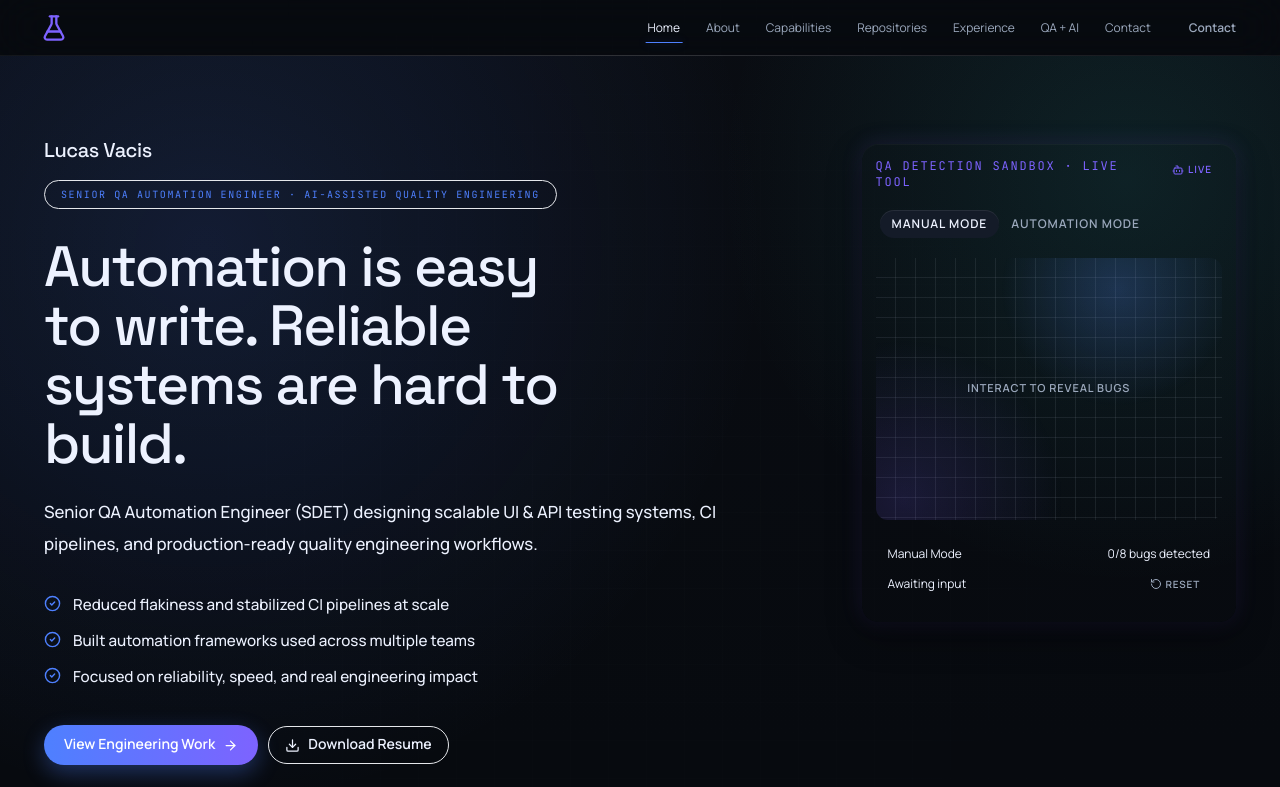
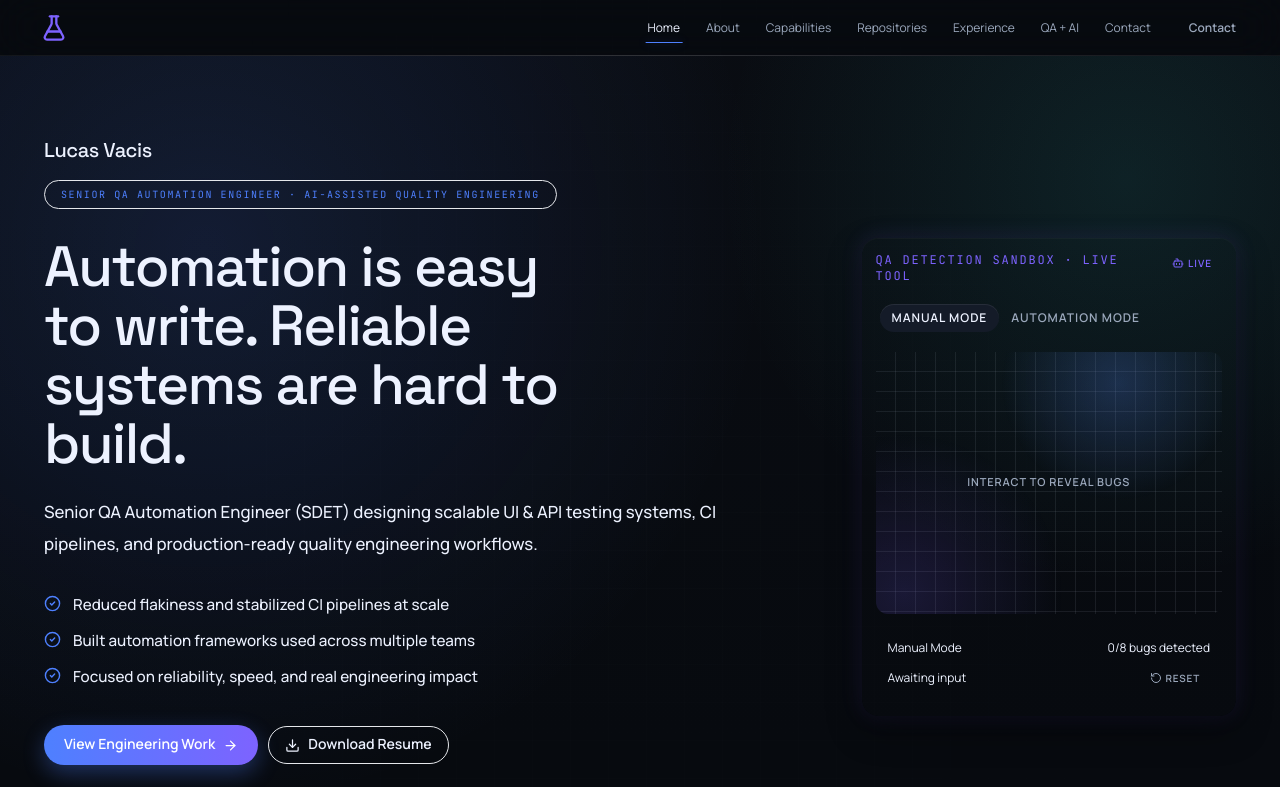
Before and after one commit to lucasvacis87/portfolio-lucas-vacis, a React (Vite) app: page / in a window 1280 px wide. Shown: the top 787 px of the page. Built offline with nearby package versions, Linux system fonts and the light colour scheme.

Commit message:
style(hero): center and enlarge interactive sandbox on desktop

```diff
--- a/src/components/sections/HeroSection.tsx
+++ b/src/components/sections/HeroSection.tsx
@@ -36,7 +36,7 @@ export function HeroSection(): JSX.Element {
       <div className="pointer-events-none absolute inset-0 bg-[radial-gradient(circle_at_16%_22%,rgba(78,128,255,0.14),transparent_44%),radial-gradient(circle_at_88%_14%,rgba(55,208,201,0.11),transparent_30%)]" />
       <div className="pointer-events-none absolute inset-0 bg-[linear-gradient(rgba(155,167,180,0.05)_1px,transparent_1px),linear-gradient(90deg,rgba(155,167,180,0.05)_1px,transparent_1px)] bg-[size:38px_38px] opacity-30 [mask-image:radial-gradient(circle_at_center,black,transparent_88%)]" />
       <div className={`relative ${containerClassName}`}>
-        <div className="grid gap-12 px-2 lg:grid-cols-[minmax(0,1.35fr)_minmax(300px,0.65fr)] lg:items-start lg:gap-10 md:px-3">
+        <div className="grid gap-12 px-2 lg:grid-cols-[minmax(0,1.35fr)_minmax(300px,0.65fr)] lg:items-center lg:gap-10 md:px-3">
           <motion.div
             variants={staggerContainer}
             initial="hidden"
@@ -115,7 +115,7 @@ export function HeroSection(): JSX.Element {
             initial="hidden"
             whileInView="show"
             viewport={{ once: true, margin: "-64px" }}
-            className="lg:pt-2"
+            className="mx-auto w-full lg:self-center"
           >
             <InteractiveQASandbox />
           </motion.div>
--- a/src/components/sections/InteractiveQASandbox.tsx
+++ b/src/components/sections/InteractiveQASandbox.tsx
@@ -134,7 +134,7 @@ export function InteractiveQASandbox(): JSX.Element {
       whileInView={{ opacity: 1, y: 0 }}
       viewport={{ once: true }}
       transition={{ duration: 0.5, ease: "easeOut" }}
-      className="mx-auto w-full max-w-[34rem] overflow-hidden rounded-2xl bg-[radial-gradient(circle_at_8%_8%,rgba(78,128,255,0.2),transparent_38%),radial-gradient(circle_at_92%_90%,rgba(125,99,255,0.16),transparent_42%),#0f141c] p-[14px] shadow-[inset_0_1px_0_rgba(255,255,255,0.03),0_14px_34px_rgba(0,0,0,0.4),0_0_22px_rgba(125,99,255,0.14)] transition-shadow duration-300 hover:shadow-[inset_0_1px_0_rgba(255,255,255,0.03),0_16px_38px_rgba(0,0,0,0.44),0_0_30px_rgba(125,99,255,0.2)]"
+      className="mx-auto w-full max-w-[35rem] overflow-hidden rounded-2xl bg-[radial-gradient(circle_at_8%_8%,rgba(78,128,255,0.2),transparent_38%),radial-gradient(circle_at_92%_90%,rgba(125,99,255,0.16),transparent_42%),#0f141c] p-[14px] shadow-[inset_0_1px_0_rgba(255,255,255,0.03),0_14px_34px_rgba(0,0,0,0.4),0_0_22px_rgba(125,99,255,0.14)] transition-shadow duration-300 hover:shadow-[inset_0_1px_0_rgba(255,255,255,0.03),0_16px_38px_rgba(0,0,0,0.44),0_0_30px_rgba(125,99,255,0.2)] lg:max-w-[38rem]"
     >
       <div className="flex items-start justify-between gap-3">
         <div>
```
